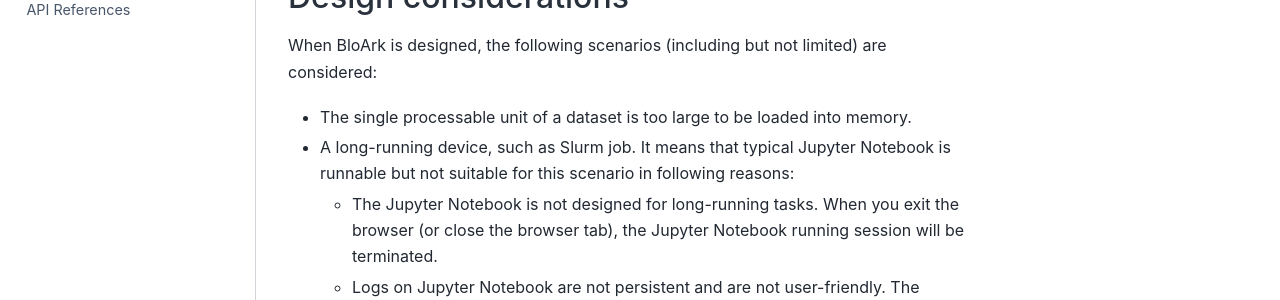
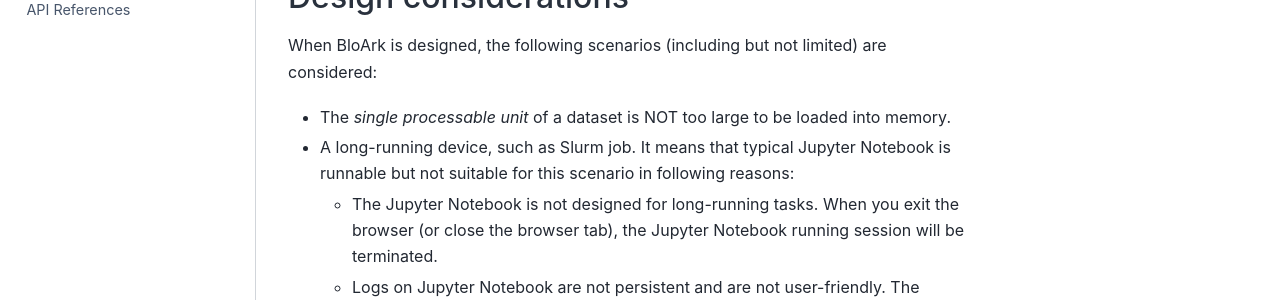
Before and after one commit to lilingxi01/bloark, a Sphinx documentation site: the page built from docs/source/introduction.md, in a window 1280 px wide and 900 px high, scrolled down 621 px. Shown: the part 390-690 px from the top of the window. Built offline with Sphinx 7.4.7 and the Sphinx Book theme 1.1.4, drawn with Linux system fonts in a browser that asks for light colours.

```diff
--- a/docs/source/introduction.md
+++ b/docs/source/introduction.md
@@ -24,7 +24,7 @@ This architecture typically works with any revision-based data. In Wikipedia Edi
 ## Design considerations
 
 When BloArk is designed, the following scenarios (including but not limited) are considered:
-- The single processable unit of a dataset is too large to be loaded into memory.
+- The *single processable unit* of a dataset is NOT too large to be loaded into memory.
 - A long-running device, such as Slurm job. It means that typical Jupyter Notebook is runnable but not suitable for this scenario in following reasons:
    - The Jupyter Notebook is not designed for long-running tasks. When you exit the browser (or close the browser tab), the Jupyter Notebook running session will be terminated.
    - Logs on Jupyter Notebook are not persistent and are not user-friendly. The scrolling experience along a long log is very bad on Jupyter Notebook (and Jupyter Lab, including all Jupyter-based software).
```
Also changed, not shown: docs/source/architecture/definitions.md (+1 -1 lines).
